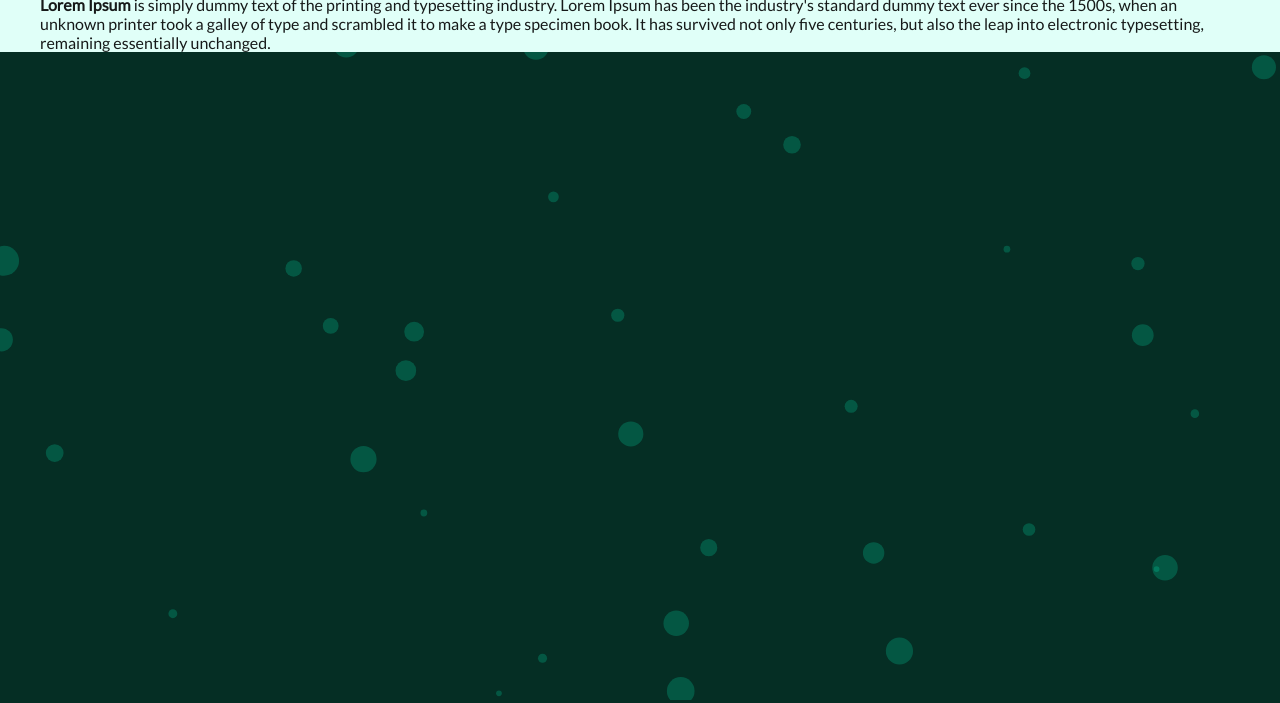
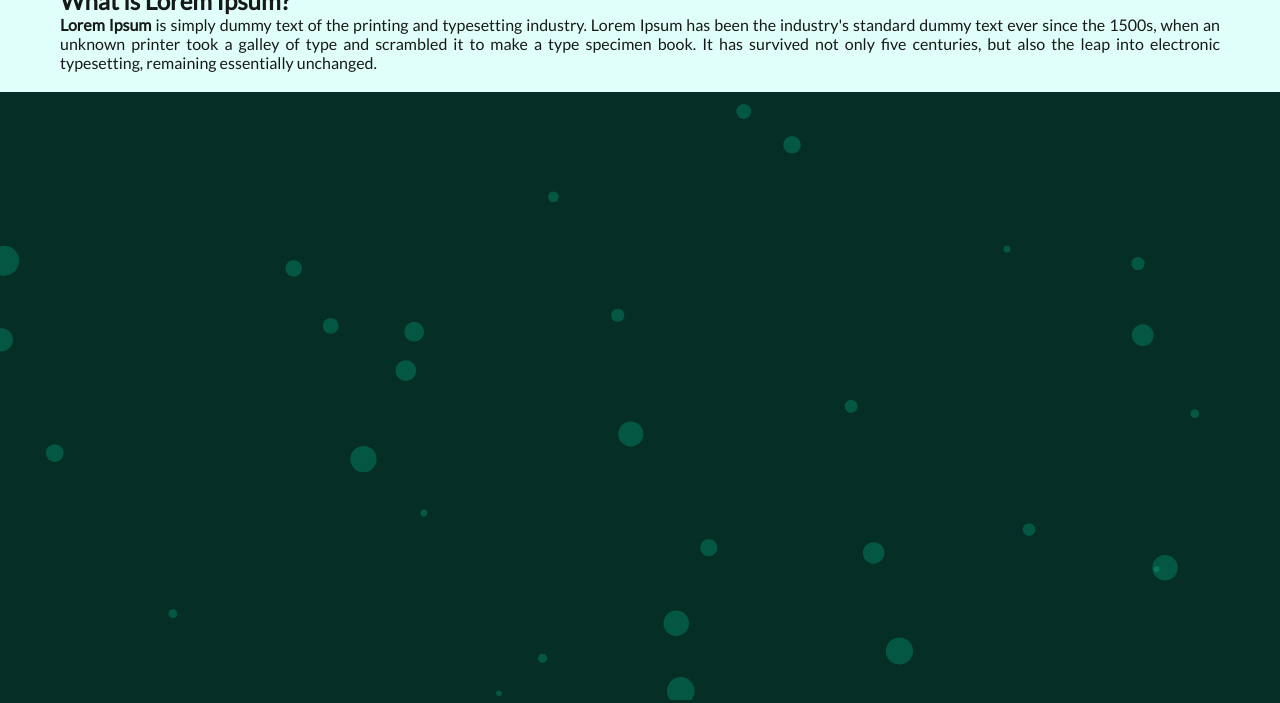
Before and after one commit to Nyolczas/I8I_1801, a plain HTML site: page bemutatkozas.html in a window 1280 px wide. Shown: the part 100-803 px from the top of the page. Drawn offline with nearby package versions, Linux system fonts and the light colour scheme.

Commit message:
bemutatkozás

```diff
--- a/bemutatkozas.html
+++ b/bemutatkozas.html
@@ -68,7 +68,7 @@
     </nav>
     <!-- menü panel vége -->
     <section class="kenyer">
-      <article class="head-wrap">
+      <article class="head-wrap article">
         <h2>What is Lorem Ipsum?</h2>
         <p>
           <strong>Lorem Ipsum </strong>
--- a/css/index-style.css
+++ b/css/index-style.css
@@ -20,4 +20,11 @@
 }
 /* ================ bemutatkozás ================ */
 
+.article {
+  padding: 20px;
+}
+
+.article p {
+  text-align: justify;
+}
 /* ================ bemutatkozás vége ================ */
--- a/js/hambi.js
+++ b/js/hambi.js
@@ -12,6 +12,6 @@ $(document).ready(function () {
 		$("#section").hide();
 	});
 	$("main").click(function () {
-		$("#section").hide("slow");
+		$("#section").hide();
 	});
 });
```
